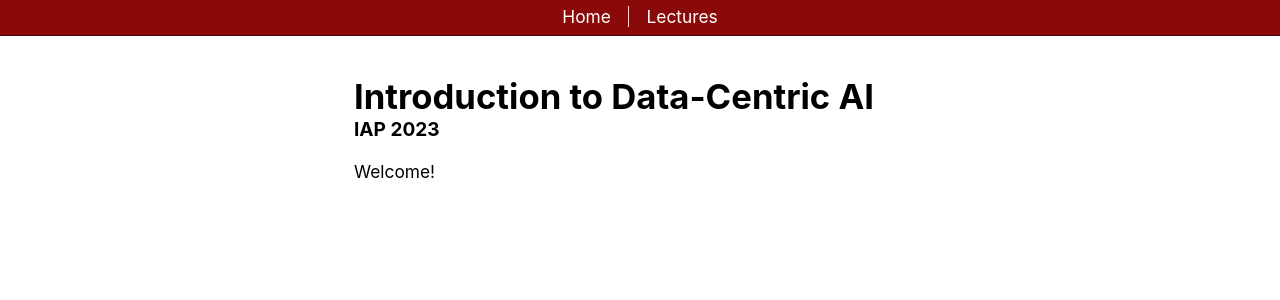
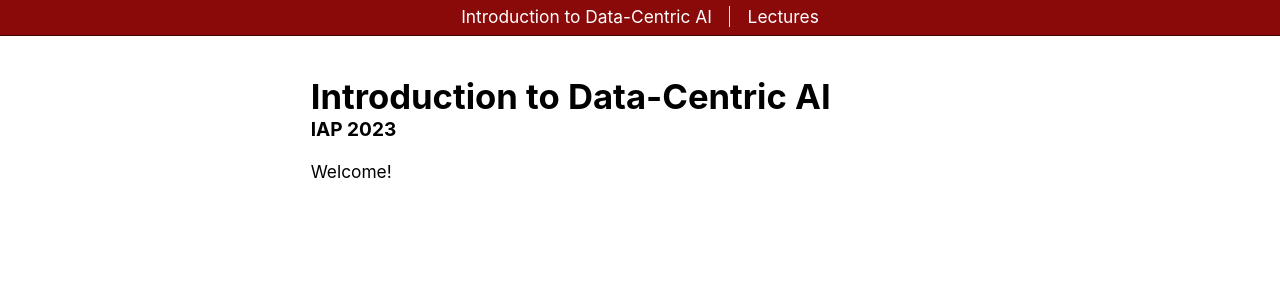
Before and after one commit to dcai-course/dcai-course, a Jekyll site: the page built from index.md, in a window 1280 px wide. Shown: the top 300 px of the page. Built offline with Jekyll 4.4.1, drawn with Linux system fonts in a browser that asks for light colours.

Commit message:
Make small tweaks

```diff
--- a/_config.yml
+++ b/_config.yml
@@ -1,5 +1,6 @@
 # Setup
 title: 'Introduction to Data-Centric AI'
+title_short: 'Introduction to Data-Centric AI'
 url: https://dcai.csail.mit.edu
 
 nav:
--- a/_includes/nav.html
+++ b/_includes/nav.html
@@ -1,6 +1,6 @@
 <div id="nav-bg">
     <nav id="top-nav">
-        <a href="/" id="logo">Home</a><input type="checkbox" id="menu-icon"><label class="menu-label" for="menu-icon"></label><div class="trigger"><div class="trigger-child">{%- for item in site.nav -%}<span class="nav-link"><a href="{{ item.url }}">{{ item.name }}</a></span>{%- endfor -%}</div>
+      <a href="/" id="logo">{{ site.title_short }}</a><input type="checkbox" id="menu-icon"><label class="menu-label" for="menu-icon"></label><div class="trigger"><div class="trigger-child">{%- for item in site.nav -%}<span class="nav-link"><a href="{{ item.url }}">{{ item.name }}</a></span>{%- endfor -%}</div>
         </div>
     </nav>
 </div>
--- a/static/css/main.css
+++ b/static/css/main.css
@@ -202,7 +202,7 @@ hr {
 /* Elements */
 
 #content {
-  max-width: 35rem;
+  max-width: 40rem;
   margin: auto;
   margin-bottom: 2rem;
   padding: 1rem 1rem 0 1rem;
@@ -222,7 +222,7 @@ hr {
 }
 
 #top-nav {
-  max-width: 40rem;
+  max-width: 45rem;
   margin: auto;
   text-align: center;
 }
```
